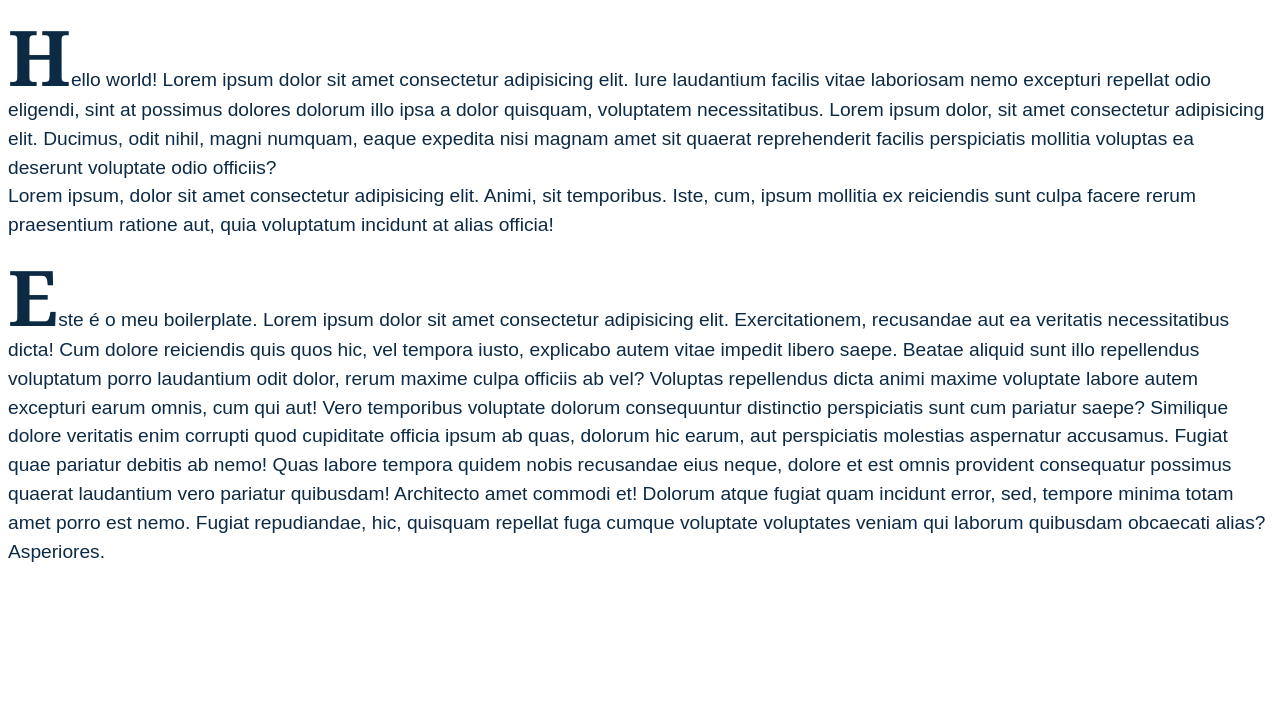
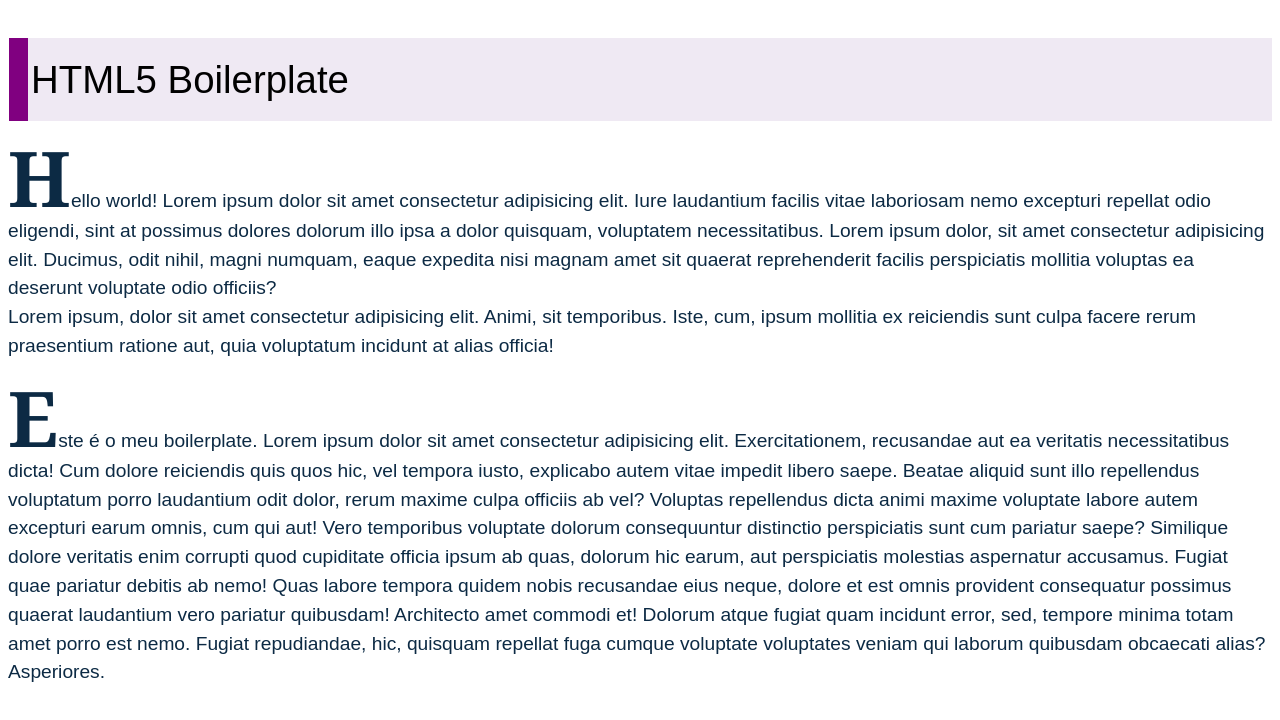
Before and after one commit to utfpr-cefwm/html5-boilerplate-2025-1, a website built with webpack: page index.html in a window 1280 px wide. Built offline with nearby package versions, Linux system fonts and the light colour scheme.

Commit message:
Demonstra mais algumas regras básicas de CSS.

```diff
--- a/css/style.css
+++ b/css/style.css
@@ -2,6 +2,14 @@
 body {
   font-family: Arial, Helvetica, sans-serif;
   font-size: larger;
+}
+
+h1 {
+  font-weight: normal;
+  margin: 1em 0 0 1px;
+  padding: .5em 0 .5em 3px;
+  border-left: .5em solid purple;
+  background-color: #efe9f3;
 }
 
 p {
--- a/index.html
+++ b/index.html
@@ -17,6 +17,8 @@
   </head>
 
   <body>
+
+    <h1>HTML5 Boilerplate</h1>
 
     <!-- Add your site or application content here -->
     <p>
```
